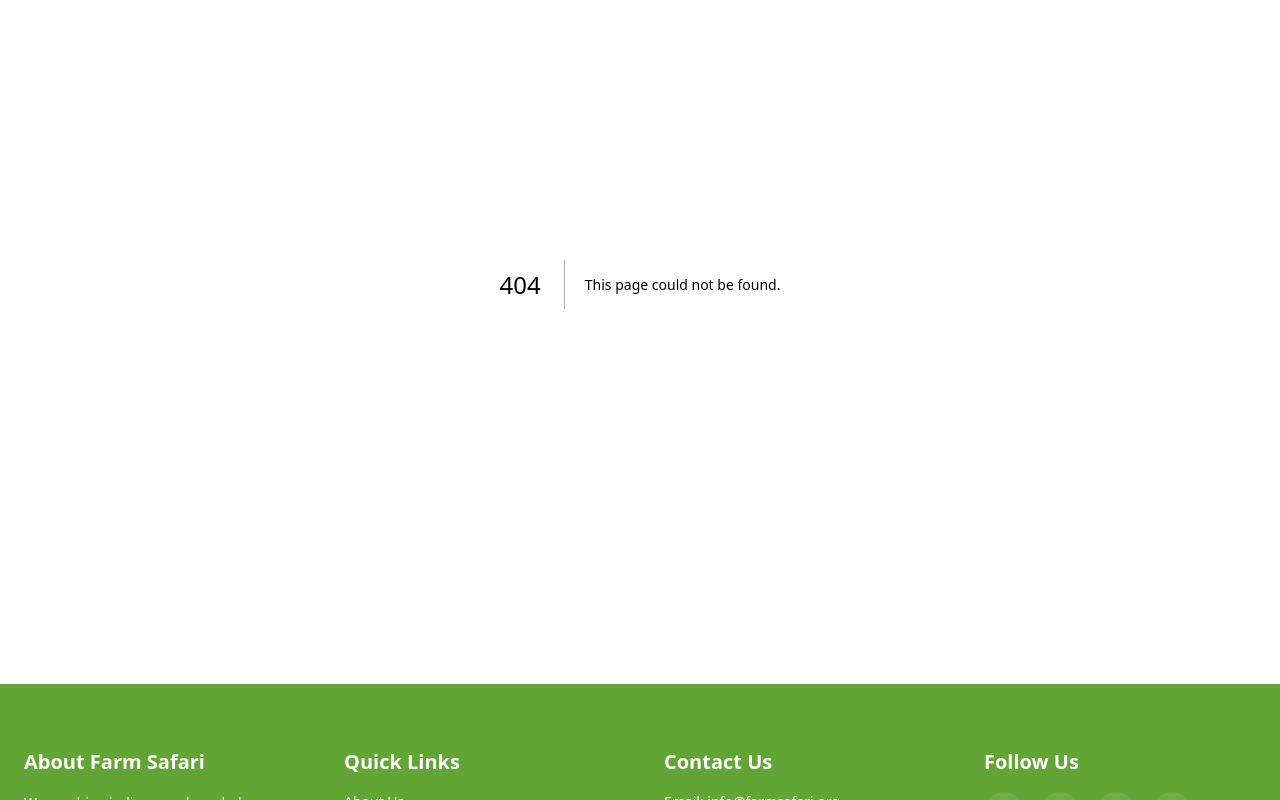
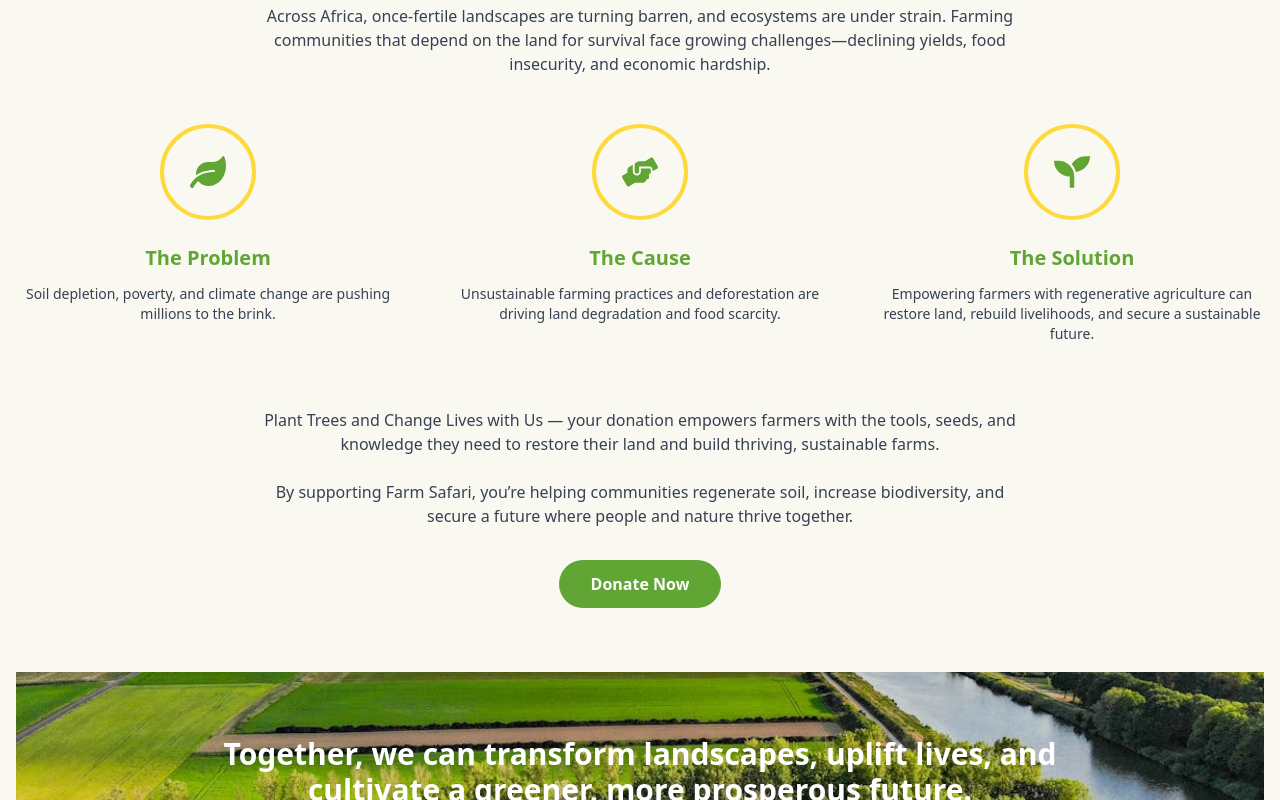
Before and after one commit to Ronald-pro/farm-safari, a Next.js app: page /get-involved in a window 1280 px wide. Before the commit this address had no page. Shown: the part 300-1100 px from the top of the page. Built offline with nearby package versions, Linux system fonts and the light colour scheme.

Commit message:
added get involved component

```diff
--- /dev/null
+++ b/src/app/get-involved/page.tsx
@@ -0,0 +1,11 @@
+import GetInvolved from "@/components/GetInvolved";
+
+export default function StrategyPage() {
+    return (
+        <div>
+            <section id="get-involved">
+                <GetInvolved />
+            </section>
+        </div>
+    );
+}
--- /dev/null
+++ b/src/components/GetInvolved.tsx
@@ -0,0 +1,98 @@
+import { FaLeaf, FaHandsHelping, FaSeedling } from "react-icons/fa";
+
+export default function GetInvolved() {
+	return (
+		<section className="bg-[#f9f9f2] py-16">
+			<div className="max-w-7xl mx-auto px-4 text-center">
+				<h2 className="text-2xl font-bold text-[#61A534] mb-6">
+					Land Degradation, Poverty, and Food Insecurity{" "}
+				</h2>
+				<p className="text-gray-700 max-w-3xl mx-auto mb-12">
+					Across Africa, once-fertile landscapes are turning barren, and
+					ecosystems are under strain. Farming communities that depend on the
+					land for survival face growing challenges—declining yields, food
+					insecurity, and economic hardship.
+				</p>
+
+				<div className="grid md:grid-cols-3 gap-12">
+					{/* The Problem */}
+					<div>
+						<div className="w-24 h-24 rounded-full border-4 border-[#ffd93b] flex items-center justify-center mx-auto mb-6">
+							<FaLeaf className="text-[#61A534] text-4xl" />
+						</div>
+						<h3 className="text-xl font-semibold text-[#61A534] mb-3">
+							The Problem
+						</h3>
+						<p className="text-gray-700 text-sm">
+							Soil depletion, poverty, and climate change are pushing millions
+							to the brink.
+						</p>
+					</div>
+
+					{/* The Cause */}
+					<div>
+						<div className="w-24 h-24 rounded-full border-4 border-[#ffd93b] flex items-center justify-center mx-auto mb-6">
+							<FaHandsHelping className="text-[#61A534] text-4xl" />
+						</div>
+						<h3 className="text-xl font-semibold text-[#61A534] mb-3">
+							The Cause
+						</h3>
+						<p className="text-gray-700 text-sm">
+							Unsustainable farming practices and deforestation are driving land
+							degradation and food scarcity.
+						</p>
+					</div>
+
+					{/* The Solution */}
+					<div>
+						<div className="w-24 h-24 rounded-full border-4 border-[#ffd93b] flex items-center justify-center mx-auto mb-6">
+							<FaSeedling className="text-[#61A534] text-4xl" />
+						</div>
+						<h3 className="text-xl font-semibold text-[#61A534] mb-3">
+							The Solution
+						</h3>
+						<p className="text-gray-700 text-sm">
+							Empowering farmers with regenerative agriculture can restore land,
+							rebuild livelihoods, and secure a sustainable future.
+						</p>
+					</div>
+				</div>
+
+				{/* Call to action */}
+				<div className="mt-16 max-w-3xl mx-auto text-center">
+					<p className="text-gray-700 mb-6">
+						Plant Trees and Change Lives with Us — your donation empowers
+						farmers with the tools, seeds, and knowledge they need to restore
+						their land and build thriving, sustainable farms.
+					</p>
+					<p className="text-gray-700 mb-8">
+						By supporting Farm Safari, you’re helping communities regenerate
+						soil, increase biodiversity, and secure a future where people and
+						nature thrive together.
+					</p>
+					<a
+						href="#"
+						className="inline-block bg-[#61A534] hover:bg-[#4f8f29] text-white font-semibold px-8 py-3 rounded-full transition-colors"
+					>
+						Donate Now
+					</a>
+				</div>
+				{/* Closing full-width background section */}
+				<div
+					className="mt-16 relative bg-cover bg-center bg-no-repeat"
+					style={{
+						backgroundImage: "url('/agriculture-background.jpeg')" // Swap this with chosen image path
+					}}
+				>
+					<div className="absolute inset-0 bg-opacity-50"></div>
+					<div className="relative z-10 py-16 px-4 text-center">
+						<p className="text-2xl md:text-3xl font-bold text-white max-w-4xl mx-auto">
+							Together, we can transform landscapes, uplift lives, and cultivate
+							a greener, more prosperous future.
+						</p>
+					</div>
+				</div>
+			</div>
+		</section>
+	);
+}
--- a/src/components/Navbar.tsx
+++ b/src/components/Navbar.tsx
@@ -13,7 +13,7 @@ export default function Navbar() {
 		{ text: "About Us", href: "/about" },
 		{ text: "What We Do", href: "/what-we-do" },
 		{ text: "Our Strategic Framework", href: "/strategy-approach" },
-		{ text: "Get involved", href: "#" }
+		{ text: "Get involved", href: "/get-involved" }
 	];
 
 	return (
```
Also changed, not shown: public/agriculture-background.jpeg (added).
